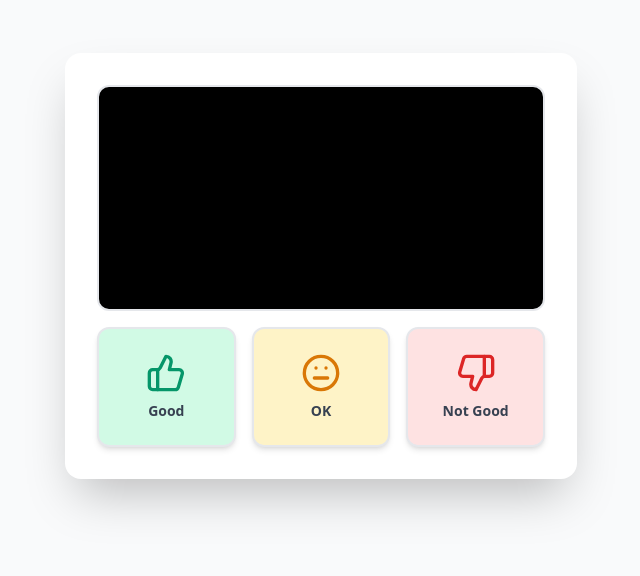
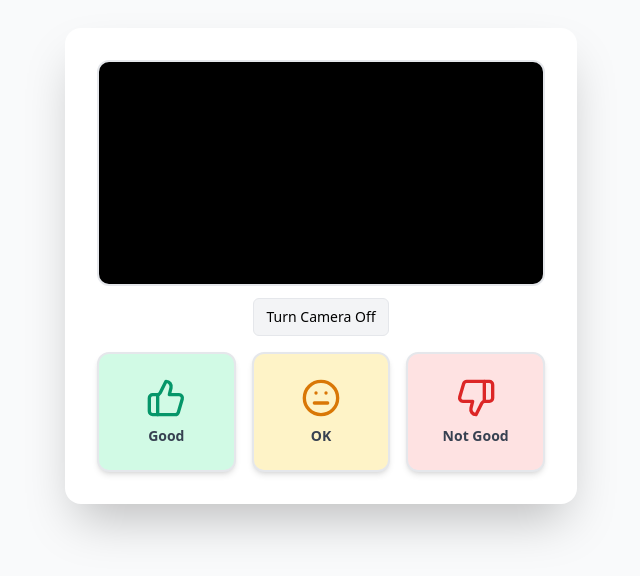
Before and after one commit to ligal/rating_selector, a React (Create React App) app: page / in a window 1280 px wide. Shown: the part 134-710 px from the top of the page, without its empty margins (319-959 px from the left). Built offline with nearby package versions, Linux system fonts and the light colour scheme; no server answers.

Commit message:
add camera toggle

```diff
--- a/src/index.jsx
+++ b/src/index.jsx
@@ -50,6 +50,7 @@ const App = () => {
   const videoRef = useRef(null);
   const cameraStreamRef = useRef(null);
   const [cameraReady, setCameraReady] = useState(false);
+  const [cameraEnabled, setCameraEnabled] = useState(true);
 
   // --- Audio Setup Logic (Tone.js) ---
   useEffect(() => {
@@ -104,8 +105,9 @@ const App = () => {
 
   }, []);
 
-  // Camera setup: request webcam and attach to video element
+  // Camera setup: request webcam and attach to video element (toggleable)
   useEffect(() => {
+    let mounted = true;
     const startCamera = async () => {
       if (!navigator.mediaDevices || !navigator.mediaDevices.getUserMedia) {
         console.warn("getUserMedia not supported in this browser.");
@@ -113,10 +115,13 @@ const App = () => {
       }
       try {
         const stream = await navigator.mediaDevices.getUserMedia({ video: true });
+        if (!mounted) {
+          if (stream && stream.getTracks) stream.getTracks().forEach(t => t.stop());
+          return;
+        }
         cameraStreamRef.current = stream;
         if (videoRef.current) {
           videoRef.current.srcObject = stream;
-          // call play but ignore any play promise rejection (autoplay policies)
           await videoRef.current.play().catch(() => {});
         }
         setCameraReady(true);
@@ -124,15 +129,31 @@ const App = () => {
         console.error("Failed to access camera:", e);
       }
     };
-    startCamera();
+
+    // Start camera only when enabled
+    if (cameraEnabled) {
+      startCamera();
+    } else {
+      // If disabled ensure any previous stream is stopped
+      if (cameraStreamRef.current) {
+        cameraStreamRef.current.getTracks().forEach(t => t.stop());
+        cameraStreamRef.current = null;
+      }
+      if (videoRef.current) {
+        videoRef.current.srcObject = null;
+      }
+      setCameraReady(false);
+    }
+
     return () => {
+      mounted = false;
       if (cameraStreamRef.current) {
         cameraStreamRef.current.getTracks().forEach(t => t.stop());
         cameraStreamRef.current = null;
       }
       setCameraReady(false);
     };
-  }, []);
+  }, [cameraEnabled]);
 
   // Function to ensure Tone is started (required for mobile browsers)
   const startAudioContext = useCallback(() => {
@@ -224,7 +245,7 @@ const App = () => {
       <div className="w-full max-w-lg bg-white shadow-2xl rounded-2xl p-6 md:p-8">
 
         {/* Camera Feed */}
-        <div className="mb-4 flex items-center justify-center">
+        <div className="mb-4 flex flex-col items-center justify-center">
           <video
             ref={videoRef}
             className="w-full max-w-md rounded-xl border-2 bg-black"
@@ -232,6 +253,14 @@ const App = () => {
             muted
             autoPlay
           />
+          <button
+            onClick={() => setCameraEnabled(enabled => !enabled)}
+            className="mt-3 inline-flex items-center px-3 py-2 bg-gray-100 hover:bg-gray-200 text-sm rounded-md border"
+            aria-pressed={cameraEnabled}
+            aria-label={cameraEnabled ? "Disable camera" : "Enable camera"}
+          >
+            {cameraEnabled ? 'Turn Camera Off' : 'Turn Camera On'}
+          </button>
         </div>
 
 
```
